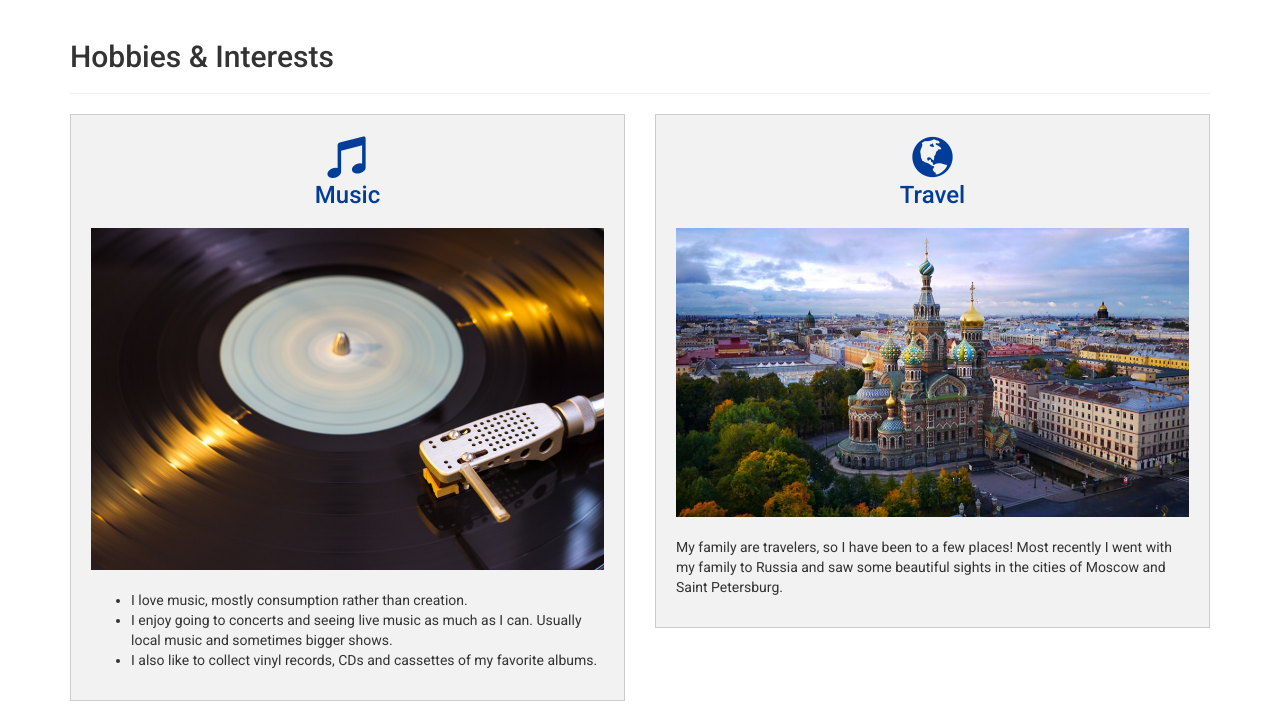
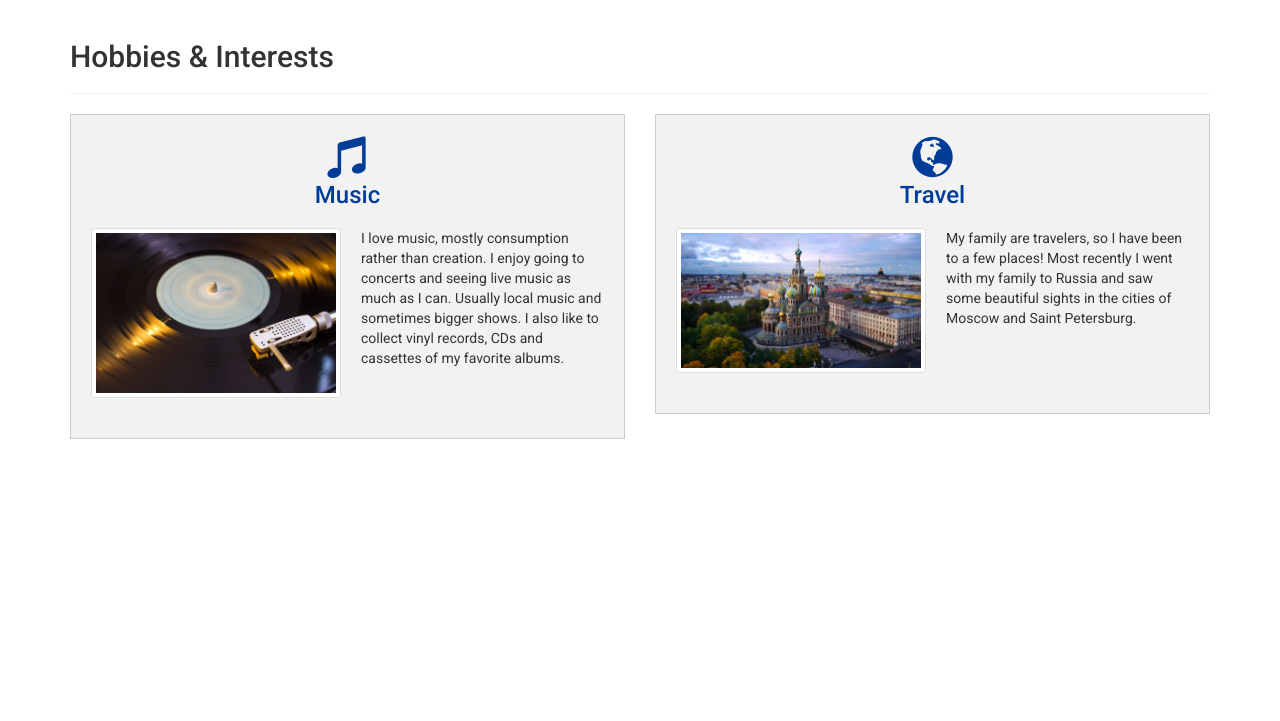
Before and after one commit to georgeolson92/portfolio, a plain HTML site: page index.html in a window 1280 px wide. Shown: the part 1707-2428 px from the top of the page. After the commit the page ends 2166 px from the top, so only its background shows below. Drawn offline with nearby package versions, Linux system fonts and the light colour scheme.

Commit message:
Add float styles to images in bottom Hobbies columns

```diff
--- a/css/styles.css
+++ b/css/styles.css
@@ -39,6 +39,7 @@ body {
 
 .img-hobbies {
   margin-bottom: 20px;
+  max-width: 250px;
 }
 
 .col-box {
@@ -57,3 +58,18 @@ body {
 .col-box .glyphicon {
   margin-bottom: 5px;
 }
+
+
+@media only screen and (min-width: 600px){
+  .img-hobbies {
+    margin-right: 20px;
+    float: left;
+  }
+}
+
+@media only screen and (max-width: 600px){
+  .img-hobbies {
+    margin: 0px auto;
+    margin-bottom: 20px;
+  }
+}
--- a/index.html
+++ b/index.html
@@ -81,7 +81,7 @@
             </div>
             <div class="col-md-9">
               <h3>New York City</h3>
-              <p>This website is for people who will be vacationing to New York City. It contains a list of attractions, accommodations and info on the food scene in the city. Includes <a href="http://www.getbootstrap.com">Bootstrap template elements.</a></p>
+              <p>This website is for people who will be vacationing to New York City. It contains a list of attractions, accommodations and info on the food scene in the city. Includes <a href="http://www.getbootstrap.com">Bootstrap elements.</a></p>
               <strong>Languages: HTML, CSS</strong>
             </div>
           </div>
@@ -172,12 +172,9 @@
                 <b class="glyphicon glyphicon-music"></b>
                 <h3 class="text-center">Music</h3>
               </div>
-              <img src="img/vinyl.jpg" class="img-responsive img-hobbies" alt="a record playing">
-              <ul>
-                <li>I love music, mostly consumption rather than creation.</li>
-                <li>I enjoy going to concerts and seeing live music as much as I can. Usually local music and sometimes bigger shows.</li>
-                <li>I also like to collect vinyl records, CDs and cassettes of my favorite albums.</li>
-              </ul>
+              <img src="img/vinyl.jpg" class="img-responsive img-hobbies thumbnail" alt="a record playing">
+              <p>I love music, mostly consumption rather than creation. I enjoy going to concerts and seeing live music as much as I can. Usually local music and sometimes bigger shows. I also like to collect vinyl records, CDs and cassettes of my favorite albums.</p>
+              <div class="clearfix"></div>
             </div>
           </div>
           <div class="col-md-6">
@@ -186,8 +183,9 @@
                 <b class="glyphicon glyphicon-globe"></b>
                 <h3 class="text-center">Travel</h3>
               </div>
-              <img src="img/russia.jpeg" class="img-responsive img-hobbies" alt="church in Saint Petersburg, Russia">
+              <img src="img/russia.jpeg" class="img-responsive img-hobbies thumbnail" alt="church in Saint Petersburg, Russia">
               <p>My family are travelers, so I have been to a few places! Most recently I went with my family to Russia and saw some beautiful sights in the cities of Moscow and Saint Petersburg.</p>
+              <div class="clearfix"></div>
             </div>
           </div>
         </div>
```
